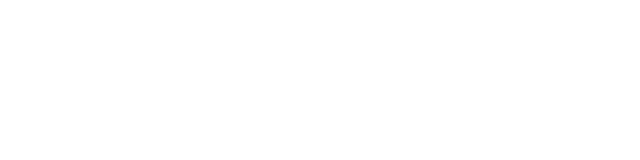
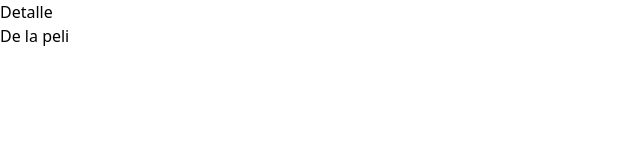
Before and after one commit to Moonriz-ar/movie-webapp, a React (Create React App) app: page /detalle in a window 1280 px wide. Before the commit this address had no page. Shown: the top 160 px of the page, without its empty margins (0-640 px from the left). Built offline with nearby package versions, Linux system fonts and the light colour scheme.

Commit message:
Listado component - link to each movie detail with react router dom

```diff
--- a/src/App.js
+++ b/src/App.js
@@ -2,6 +2,7 @@
 
 import Login from "./componentes/Login";
 import Listado from "./componentes/Listado";
+import Detalle from "./componentes/Detalle";
 
 function App() {
   return (
@@ -9,6 +10,7 @@
       <Routes>
         <Route path="/" element={<Login />} end />
         <Route path="/listado" element={<Listado />} />
+        <Route path="/detalle" element={<Detalle />} />
       </Routes>
     </div>
   );
--- a/src/componentes/Card.js
+++ b/src/componentes/Card.js
@@ -1,3 +1,5 @@
+import { Link } from "react-router-dom";
+
 function Card({ movie }) {
   return (
     <div className="bg-white rounded-lg border shadow-md max-w-xs md:max-w-none overflow-hidden">
@@ -14,9 +16,9 @@
         <p className="paragraph-normal text-gray-600">
           {`${movie.overview.substring(0, 150)}...`}
         </p>
-        <a className="mt-3 block" href="/">
-          See details
-        </a>
+        <Link className="mt-3 block" to={`/detalle?movieID=${movie.id}`}>
+          View details
+        </Link>
       </div>
     </div>
   );
--- /dev/null
+++ b/src/componentes/Detalle.js
@@ -0,0 +1,10 @@
+function Detalle() {
+  return (
+    <>
+      <h1>Detalle</h1>
+      <p>De la peli</p>
+    </>
+  );
+}
+
+export default Detalle;
```
